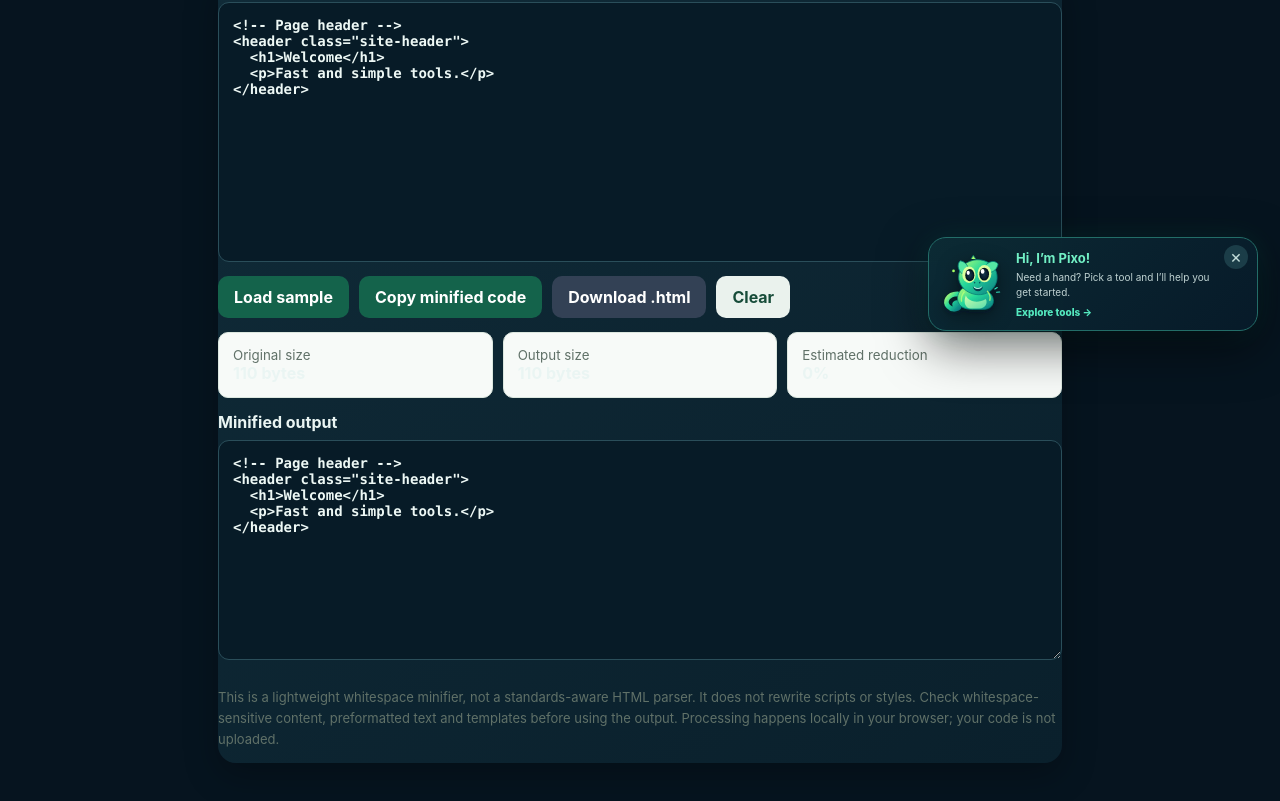
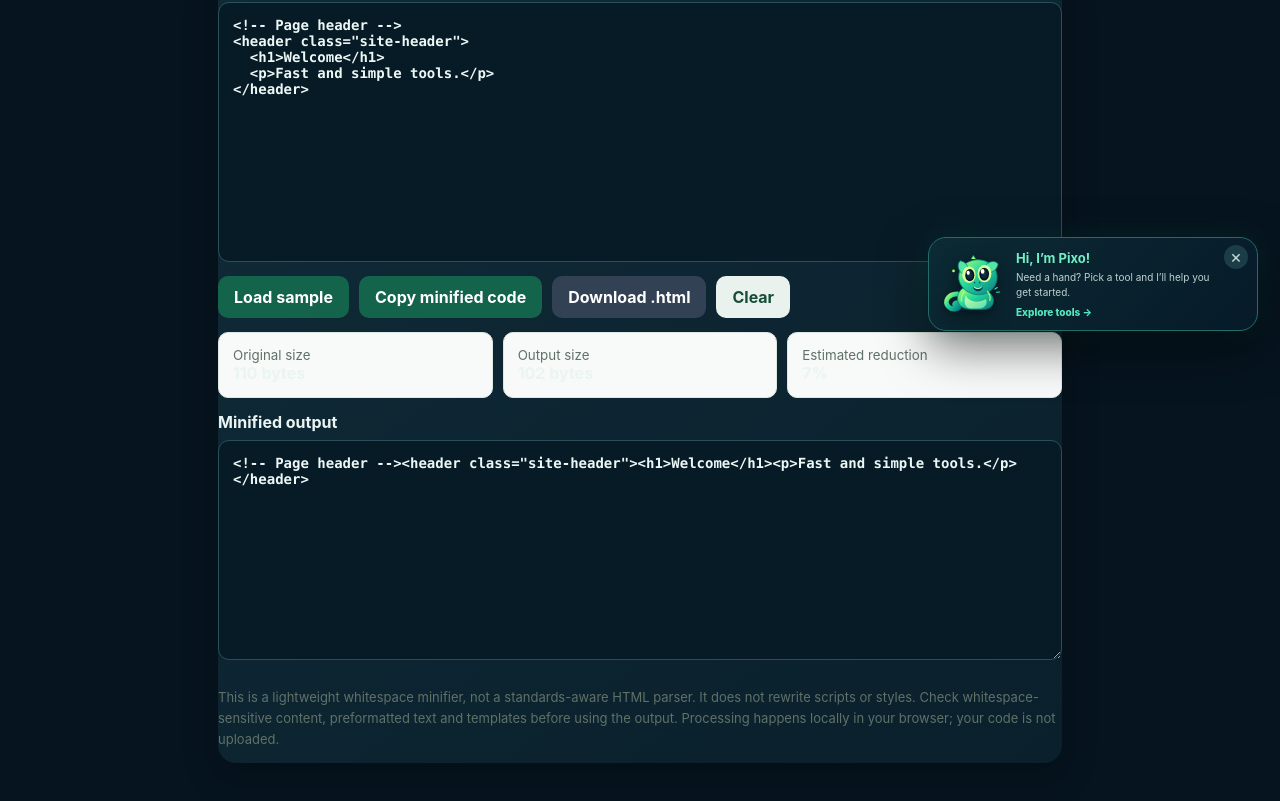
Before and after one commit to ya6331856-cpu/pic-to-spec, a Next.js app: page /html-minifier in a window 1280 px wide. Shown: the part 449-1250 px from the top of the page. Built offline with nearby package versions, Linux system fonts and the light colour scheme; no server answers.

Commit message:
Repair minifier whitespace regexes and avoid altering text nodes

```diff
--- a/components/MinifierTools.tsx
+++ b/components/MinifierTools.tsx
@@ -9,11 +9,11 @@ const buttonStyle = { border:0,background:"#14634b",color:"#fff",padding:"11px 1
 
 function minifyJavaScript(source:string):string {
  let out="",i=0,space=false;
- const write=(s:string)=>{if(space&&out&&!/[\${token}([{.,;:+*/%<>=!?&|^-]$/.test(out)&&!/[\${token}([{.,;:+*/%<>=!?&|^-]/.test(s[0]||""))out+=" ";space=false;out+=s;};
+ const write=(s:string)=>{if(space&&out&&!/[\s([{.,;:+*/%<>=!?&|^-]$/.test(out)&&!/[\s([{.,;:+*/%<>=!?&|^-]/.test(s[0]||""))out+=" ";space=false;out+=s;};
  while(i<source.length){
   const c=source[i],n=source[i+1];
-  if(/\${token}/.test(c)){space=true;i++;continue;}
-  if(c==="/"&&n==="/"){i+=2;while(i<source.length&&source[i]!=="\${token}")i++;space=true;continue;}
+  if(/\s/.test(c)){space=true;i++;continue;}
+  if(c==="/"&&n==="/"){i+=2;while(i<source.length&&source[i]!=="\s")i++;space=true;continue;}
   if(c==="/"&&n==="*"){const end=source.indexOf("*/",i+2);i=end<0?source.length:end+2;space=true;continue;}
   if(c==="'"||c==='"'||c==="\x60"){
    const q=c;let j=i+1;
@@ -21,19 +21,15 @@ function minifyJavaScript(source:string):string {
    write(source.slice(i,j));i=j;continue;
   }
   if(/[([{.,;:+*/%<>=!?&|^-]/.test(c)){space=false;out=out.trimEnd()+c;i++;continue;}
-  let j=i+1;while(j<source.length&&!/\${token}|[([{.,;:+*/%<>=!?&|^-]/.test(source[j])&&!(source[j]==="/"&&(source[j+1]==="/"||source[j+1]==="*")))j++;
+  let j=i+1;while(j<source.length&&!/\s|[([{.,;:+*/%<>=!?&|^-]/.test(source[j])&&!(source[j]==="/"&&(source[j+1]==="/"||source[j+1]==="*")))j++;
   write(source.slice(i,j));i=j;
  }
  return out.trim();
 }
 function minifyHtml(source:string):string {
  return source
-  .replace(/<!--[\${token}\${token}]*?-->/g,"")
-  .replace(/>\${token}+</g,"><")
-  .replace(/\${token}{2,}/g," ")
-  .replace(/\${token}*(=)\${token}*/g,"=")
-  .replace(/\${token}*(>)\${token}*/g,">")
-  .replace(/\${token}*(<)\${token}*/g,"<")
+  .replace(/<!--[\s\s]*?-->/g,"")
+  .replace(/>\s+</g,"><")
   .trim();
 }
 function download(text:string,name:string,type:string){const blob=new Blob([text],{type});const url=URL.createObjectURL(blob);const a=document.createElement("a");a.href=url;a.download=name;a.click();URL.revokeObjectURL(url);}
```
